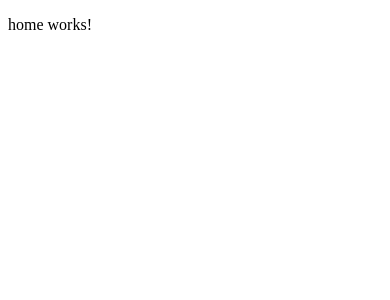
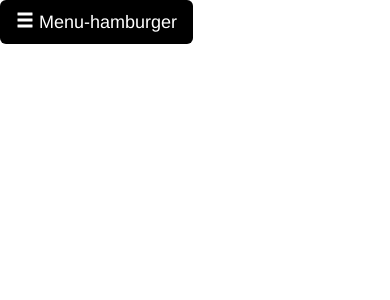
Before and after one commit to cap377/UIandI, an Angular app: page /home in a window 390 px wide. Shown: the top 300 px of the page. Built offline with nearby package versions, Linux system fonts and the light colour scheme.

Commit message:
bootstrap link added, working on hamburger

```diff
--- a/package.json
+++ b/package.json
@@ -21,6 +21,7 @@
     "@angular/platform-browser": "^4.0.0",
     "@angular/platform-browser-dynamic": "^4.0.0",
     "@angular/router": "^4.0.0",
+    "bootstrap": "^3.3.7",
     "core-js": "^2.4.1",
     "rxjs": "^5.1.0",
     "zone.js": "^0.8.4"
--- a/src/app/app-routing.module.ts
+++ b/src/app/app-routing.module.ts
@@ -12,18 +12,4 @@ const routes: Routes = [
   imports: [RouterModule.forRoot(routes)],
   exports: [RouterModule]
 })
-export class AppRoutingModule {
-  openSidebar()
-  {
-    document.getElementById("main").style.marginLeft = "25%";
-    document.getElementById("mySidebar").style.width = "100%";
-    document.getElementById("mySidebar").style.display = "block";
-    document.getElementById("openNav").style.display = 'none';
-  }
-  closeSidebar()
-  {
-    document.getElementById("main").style.marginLeft = "0%";
-    document.getElementById("mySidebar").style.display = "none";
-    document.getElementById("openNav").style.display = "inline-block";
-  }
-}
+export class AppRoutingModule {}
--- a/src/app/app.component.html
+++ b/src/app/app.component.html
@@ -1,7 +1,8 @@
 <!DOCTYPE html>
 <html>
 <head>
-
+  <meta name="viewport" content="width=device-width, initial-scale=1">
+  <link rel="stylesheet" href="https://maxcdn.bootstrapcdn.com/bootstrap/3.3.7/css/bootstrap.min.css">
 </head>
 <body>
   <!-- <nav>
@@ -33,14 +34,16 @@
   <div class="responsive-nav-sidebar responsive-nav-animate-left" style="display:none" id="mySidebar">
     <button id="responsiveNavClose" class="responsive-nav-bar-item responsive-nav-button"(click)="closeSidebar()">Close &times;</button>
     <a routerLink="/home" class="responsive-nav-bar-item responsive-nav-button" (click)="closeSidebar()">Home</a>
-    <a routerLink="/channels" class="responsive-nav-bar-item responsive-nav-button" (click)="closeSidebar()">Channels</a>
-    <a routerLink="/members-page" class="responsive-nav-bar-item responsive-nav-button" (click)="closeSidebar()">Members</a>
+    <a routerLink="" class="responsive-nav-bar-item responsive-nav-button" (click)="closeSidebar()">Channels</a>
+    <a routerLink="" class="responsive-nav-bar-item responsive-nav-button" (click)="closeSidebar()">Members</a>
     <a routerLink="" class="responsive-nav-bar-item responsive-nav-button" (click)="closeSidebar()">Other</a>
   </div>
 
   <div zclass="w3-main" id="main">
     <div class="w3-teal">
-      <button id="responsiveNavHamburgerButton" class="responsive-nav-button w3-teal w3-xlarge" (click)="openSidebar()">&#9776;</button>
+      <a href="#" class="btn btn-info btn-lg" id="responsiveNavHamburgerButton">
+        <span class="glyphicon glyphicon-menu-hamburger" (click)="openSidebar()"></span> Menu-hamburger
+      </a>
     </div>
   </div>
   <router-outlet></router-outlet>
--- a/src/app/app.component.scss
+++ b/src/app/app.component.scss
@@ -5,7 +5,7 @@ html, body {
 
 #responsiveNavHamburgerButton{
   border: none;
-  background-color: transparent;
+  background-color: black;
   color: white;
   position: fixed;
   top: 0px;
@@ -72,21 +72,3 @@ html, body {
 }
 @media (min-width: 481px){}
 @media (min-width: 1024px){}
-
-// position: fixed;
-// top: 0;
-// left: 0;
-// width: 100%;
-// padding-top: 10px;
-// padding-bottom: 10px;
-// text-align: center;
-// background: gray;
-// font-weight: bold;
-// text-transform: uppercase;
-// ul {
-//   padding-left: 0;
-//   list-style: none;
-// }
-// li {
-//   display: inline-block;
-// }
--- a/src/app/app.component.ts
+++ b/src/app/app.component.ts
@@ -6,5 +6,18 @@ import { Component } from '@angular/core';
   styleUrls: ['./app.component.scss']
 })
 export class AppComponent {
-  title = 'app';
+  title = 'ACE';
+  openSidebar()
+  {
+    document.getElementById("main").style.marginLeft = "25%";
+    document.getElementById("mySidebar").style.width = "100%";
+    document.getElementById("mySidebar").style.display = "block";
+    document.getElementById("openNav").style.display = 'none';
+  }
+  closeSidebar()
+  {
+    document.getElementById("main").style.marginLeft = "0%";
+    document.getElementById("mySidebar").style.display = "none";
+    document.getElementById("openNav").style.display = "inline-block";
+  }
 }
```
Also changed, not shown: 1 other file (tests, documents, lock files or other folders).
